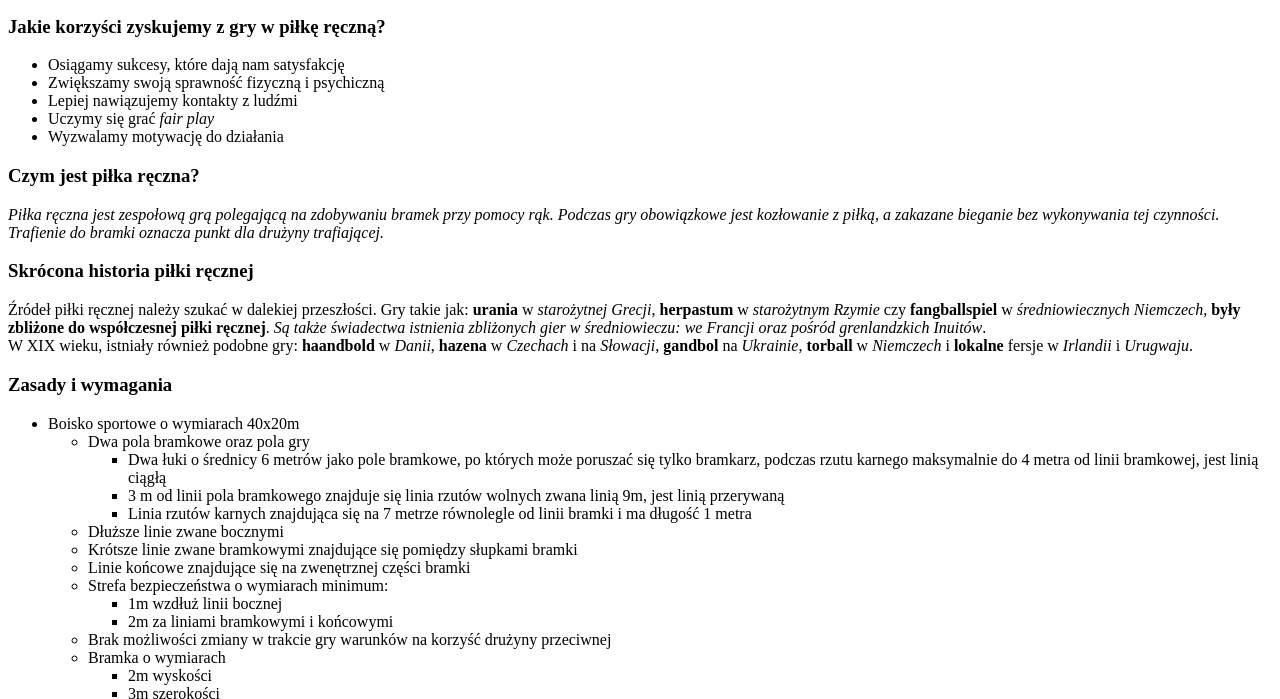
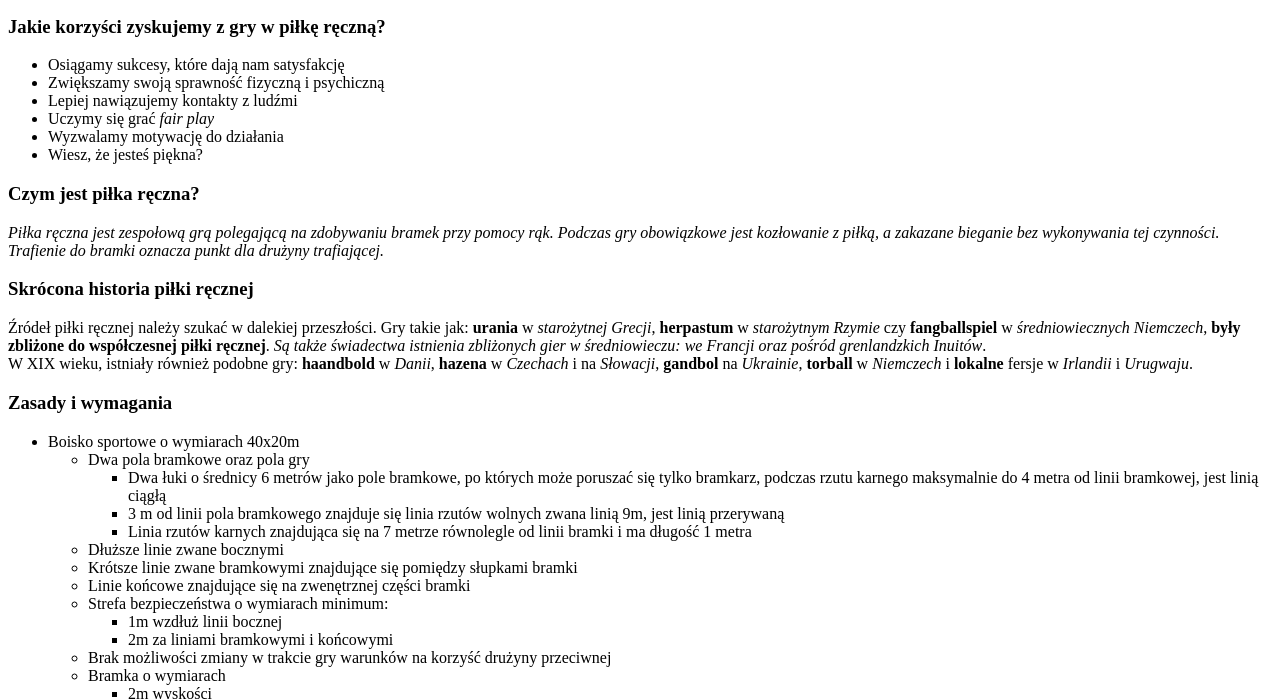
Before and after one commit to Kasia1942/Kasia1942.github.io, a plain HTML site: page index.html in a window 1280 px wide. Shown: the part 101-800 px from the top of the page. Drawn offline with Linux system fonts and the light colour scheme.

Commit message:
Update index.html

```diff
--- a/index.html
+++ b/index.html
@@ -16,6 +16,7 @@
         <li>Lepiej nawiązujemy kontakty z ludźmi</li>
         <li>Uczymy się grać <em>fair play</em> </li>
         <li>Wyzwalamy motywację do działania</li>
+        <li>Wiesz, że jesteś piękna?</li>
         </ul>
     <h3>Czym jest piłka ręczna?</h3>
     <em> <p> Piłka ręczna jest zespołową grą polegającą na zdobywaniu bramek przy pomocy rąk. Podczas gry obowiązkowe jest kozłowanie z piłką, a zakazane bieganie bez wykonywania tej czynności. Trafienie do bramki oznacza punkt dla drużyny trafiającej. </p> </em>
```
